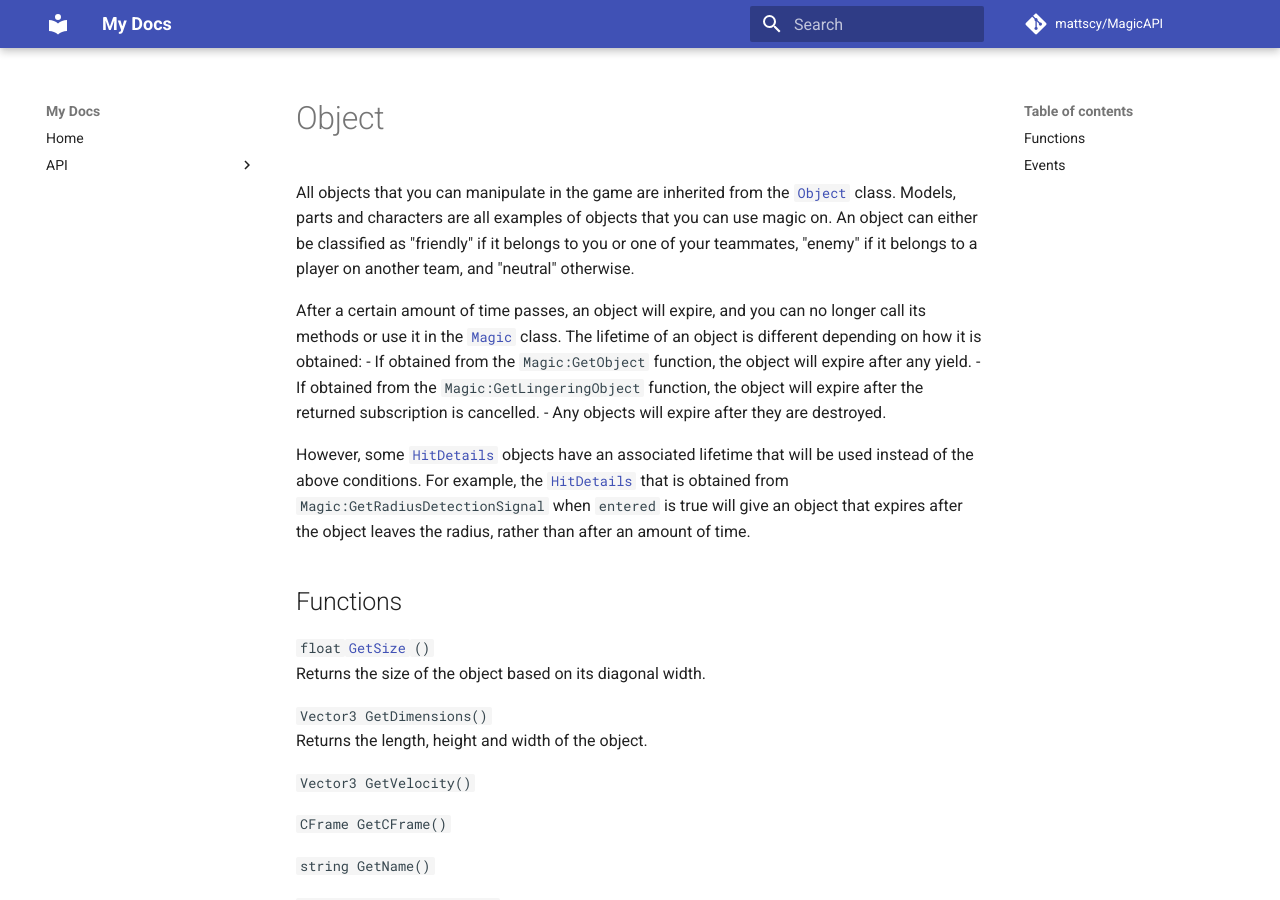
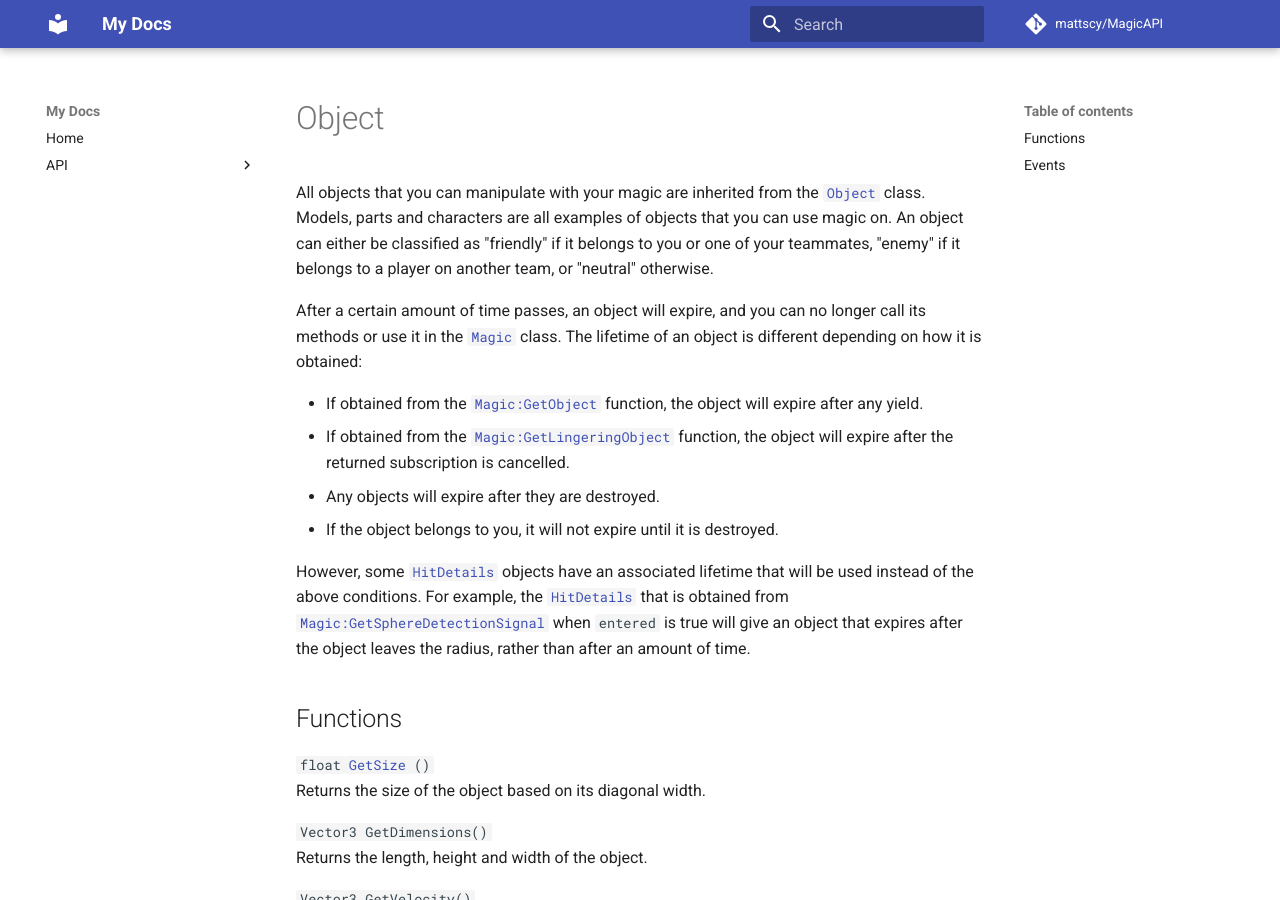
Before and after one commit to mattscy/MagicAPI, an MkDocs documentation site: the page built from docs/api/object/index.md, in a window 1280 px wide and 900 px high. Built offline with MkDocs 1.6.1 and Material for MkDocs 9.7.7, drawn with Linux system fonts in a browser that asks for light colours; comment, search, counter and statistics services are not loaded.

Commit message:
add docs

```diff
--- a/docs/api/object/index.md
+++ b/docs/api/object/index.md
@@ -1,12 +1,14 @@
 # Object
-All objects that you can manipulate in the game are inherited from the [`Object`][obj] class. Models, parts and characters are all examples of objects that you can use magic on. An object can either be classified as "friendly" if it belongs to you or one of your teammates, "enemy" if it belongs to a player on another team, and "neutral" otherwise.
+All objects that you can manipulate with your magic are inherited from the [`Object`][obj] class. Models, parts and characters are all examples of objects that you can use magic on. An object can either be classified as "friendly" if it belongs to you or one of your teammates, "enemy" if it belongs to a player on another team, or "neutral" otherwise.
 
 After a certain amount of time passes, an object will expire, and you can no longer call its methods or use it in the [`Magic`][mag] class. The lifetime of an object is different depending on how it is obtained:
-- If obtained from the `Magic:GetObject` function, the object will expire after any yield.
-- If obtained from the `Magic:GetLingeringObject` function, the object will expire after the returned subscription is cancelled.
+
+- If obtained from the [`Magic:GetObject`](../magic/GetObject/) function, the object will expire after any yield.
+- If obtained from the [`Magic:GetLingeringObject`](../magic/GetLingeringObject/) function, the object will expire after the returned subscription is cancelled.
 - Any objects will expire after they are destroyed.
+- If the object belongs to you, it will not expire until it is destroyed.
 
-However, some [`HitDetails`][hit] objects have an associated lifetime that will be used instead of the above conditions. For example, the [`HitDetails`][hit] that is obtained from `Magic:GetRadiusDetectionSignal` when `entered` is true will give an object that expires after the object leaves the radius, rather than after an amount of time.
+However, some [`HitDetails`][hit] objects have an associated lifetime that will be used instead of the above conditions. For example, the [`HitDetails`][hit] that is obtained from [`Magic:GetSphereDetectionSignal`](../magic/GetSphereDetectionSignal/) when `entered` is true will give an object that expires after the object leaves the radius, rather than after an amount of time.
 
 ## Functions
 `float `[`GetSize`](./GetSize/)`()`
```
Also changed, not shown: docs/api/magic/CreateObject.md (added, +24 -0 lines), docs/api/magic/Fling.md (+3 -3 lines), docs/api/magic/index.md (+1 -1 lines), docs/api/object/GetSize.md (+2 -1 lines), docs/api/subscription/index.md (+1 -3 lines).
